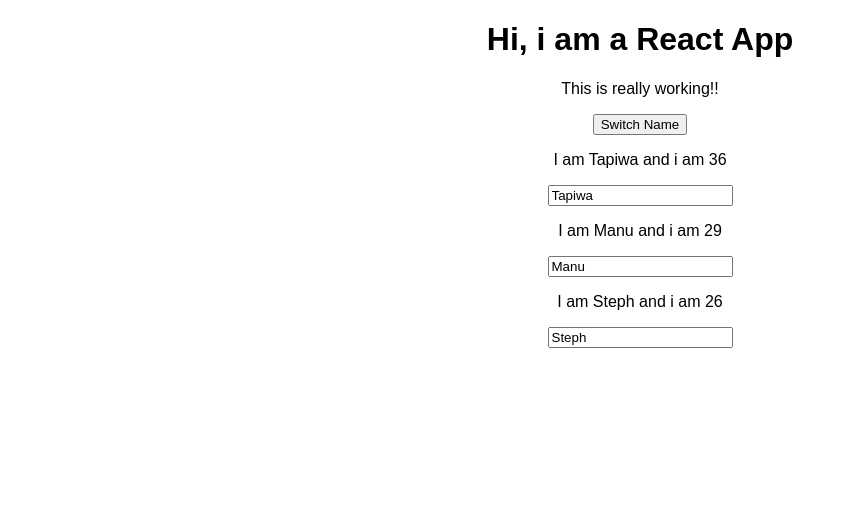
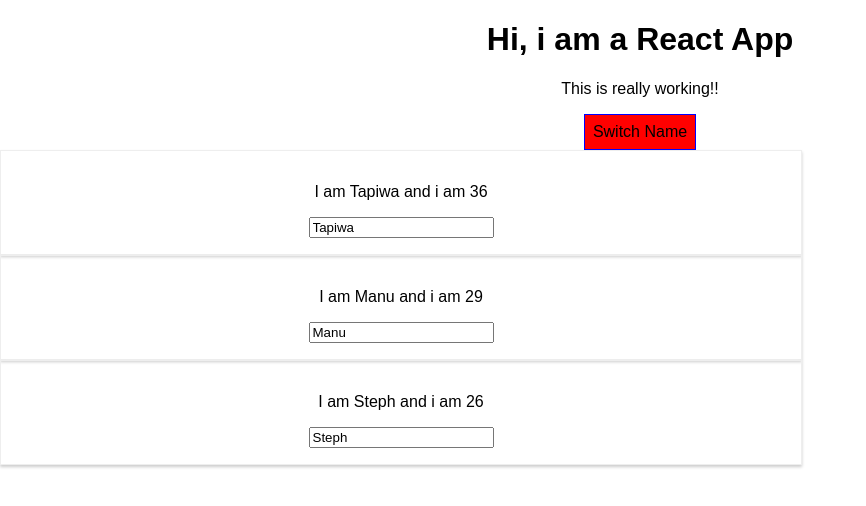
Before and after one commit to TapiwaDivine/reactjs-complete-guide, a React (Create React App) app in the folder react-complete-guide/: page / in a window 1280 px wide. Shown: the top 506 px of the page, without its empty margins (0-866 px from the left). Built offline with nearby package versions, Linux system fonts and the light colour scheme.

Commit message:
working with styles and inline styles

```diff
--- a/react-complete-guide/src/App.js
+++ b/react-complete-guide/src/App.js
@@ -37,11 +37,21 @@
 
 
   render() {
+    const btnStyle = {
+      backgroundColor: 'red',
+      font: 'inherit',
+      border: '1px solid blue',
+      padding: '8px',
+      cursor: 'pointer',
+    }
+
     return (
       <div className="App">
         <h1>Hi, i am a  React App</h1>
         <p>This is really working!!</p>
-        <button onClick={() => this.switchNameHandler('Tapiwa Divine!!')}>Switch Name</button>
+        <button
+          style={btnStyle}
+          onClick={() => this.switchNameHandler('Tapiwa Divine!!')}>Switch Name</button>
         {/* not recomended the () => this.switchNameHandler('Tapiwa Divine!!') can be in efficient use bind synatax on line 38 */}
         <Person name={this.state.persons[0].name} age={this.state.persons[0].age} />
         <Person
--- /dev/null
+++ b/react-complete-guide/src/Person/Person.css
@@ -0,0 +1,8 @@
+.Person{
+   width: 60%;
+   margin: i6px auto;
+   border: 1px solid #eee;
+   box-shadow: 0 2px 3px #ccc;
+   padding: 16px;
+   text-align: center;
+}
--- a/react-complete-guide/src/Person/Person.js
+++ b/react-complete-guide/src/Person/Person.js
@@ -1,8 +1,10 @@
 import React from 'react'
+
+import './Person.css';
 
 const Person = (props) => {
    return (
-      <div>
+      <div className="Person">
          <p onClick={props.click}>I am {props.name} and i am {props.age}</p>
          <p>{props.children}</p>
          <input type="text" onChange={props.changed} value={props.name}/>
```
